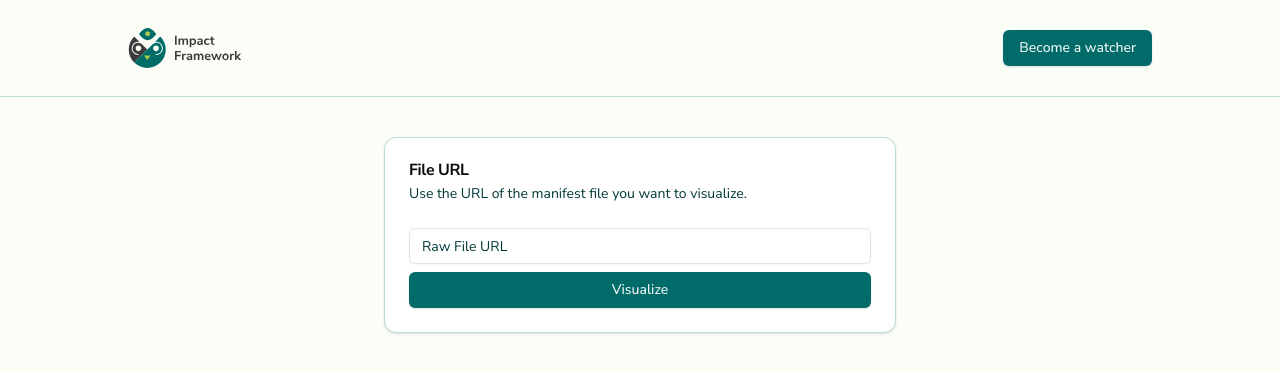
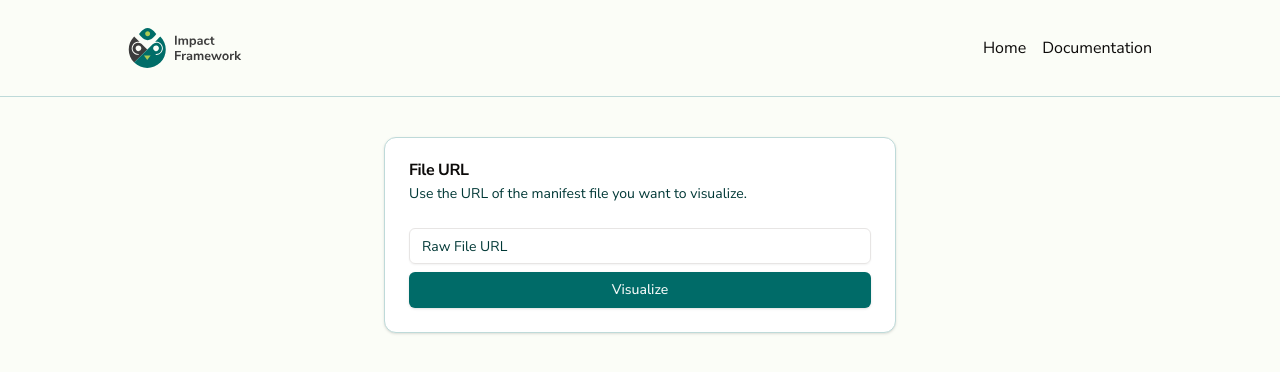
Before and after one commit to Green-Software-Foundation/if-visualizer, a React (Vite) app: page / in a window 1280 px wide. Shown: the top 372 px of the page. Built offline with nearby package versions, Linux system fonts and the light colour scheme.

Commit message:
Update nav links

```diff
--- a/src/components/navbar.tsx
+++ b/src/components/navbar.tsx
@@ -1,16 +1,16 @@
 import Logo from "../assets/logo.svg";
-import { Button } from "@/components/ui/button";
 const Navbar: React.FC = () => {
   return (
     <nav className="py-7 border-border border-b">
       <div className="flex justify-between items-center max-w-5xl mx-auto">
         <div>
-          <a href="/">
+          <a href="https://if.greensoftware.foundation/" target="_blank" rel="noopener noreferrer">
             <img src={Logo} alt="Logo" className="h-10" />
           </a>
         </div>
-        <div>
-          <Button>Become a watcher</Button>
+        <div className="flex gap-4">
+          <a href="/" >Home</a>
+          <a href="https://if.greensoftware.foundation/intro" target="_blank" rel="noopener noreferrer" >Documentation</a>
         </div>
       </div>
     </nav>
```
